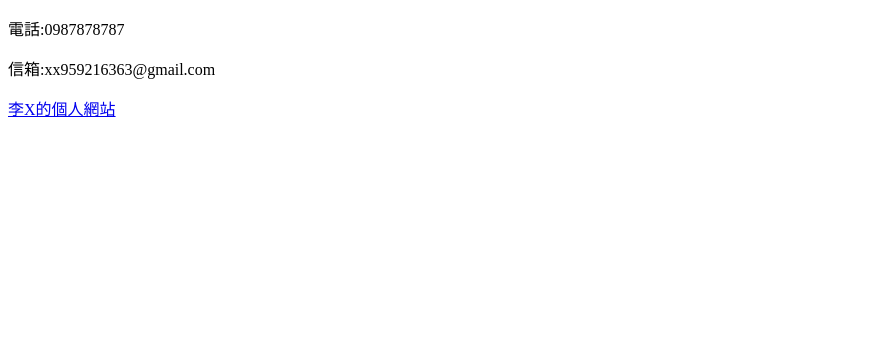
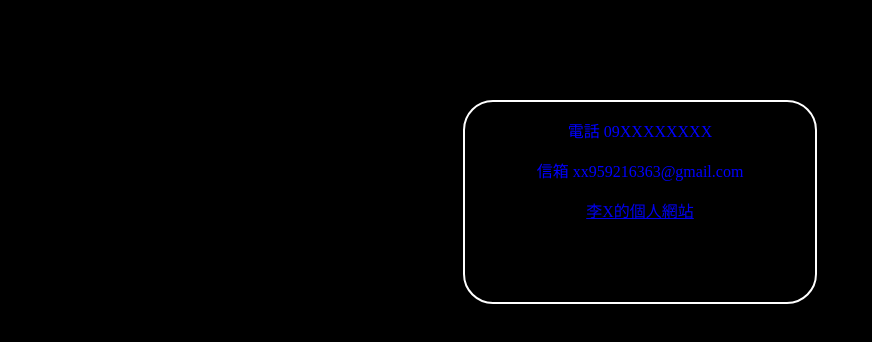
Before and after one commit to xxFucx/XXXXX, a plain HTML site: page contact.html in a window 1280 px wide. Shown: the whole page, without its empty margins (0-872 px from the left). Drawn offline with Linux system fonts and the light colour scheme.

Commit message:
Add files via upload

```diff
--- a/contact.html
+++ b/contact.html
@@ -5,11 +5,35 @@
 	<title>zx</title>
 </head>
 <body>
-
-<p>電話:0987878787</p>
-<p>信箱:xx959216363@gmail.com</p>
+<style type="text/css">
+body{
+	background-color: 	black;
+}
+p{
+	color :#0000FF;
+	text-decoration: none;
+}
+.zx{
+	margin-left: auto;
+	margin-right: auto;
+	margin-bottom: auto;
+	margin-top: 100px;
+	border: solid 2px white;
+	width: 350px;
+	height: 200px;
+	text-align: center;
+	border-radius: 30px
+}
 
 
-						<a href="index.html">李X的個人網站</a>
+</style>
+<div class="zx">
+<p>電話 09XXXXXXXX</p>
+
+<p>信箱 xx959216363@gmail.com</p>
+<a href="index.html">李X的個人網站</a>
+</div>
+
+
 </body>
 </html>
```
